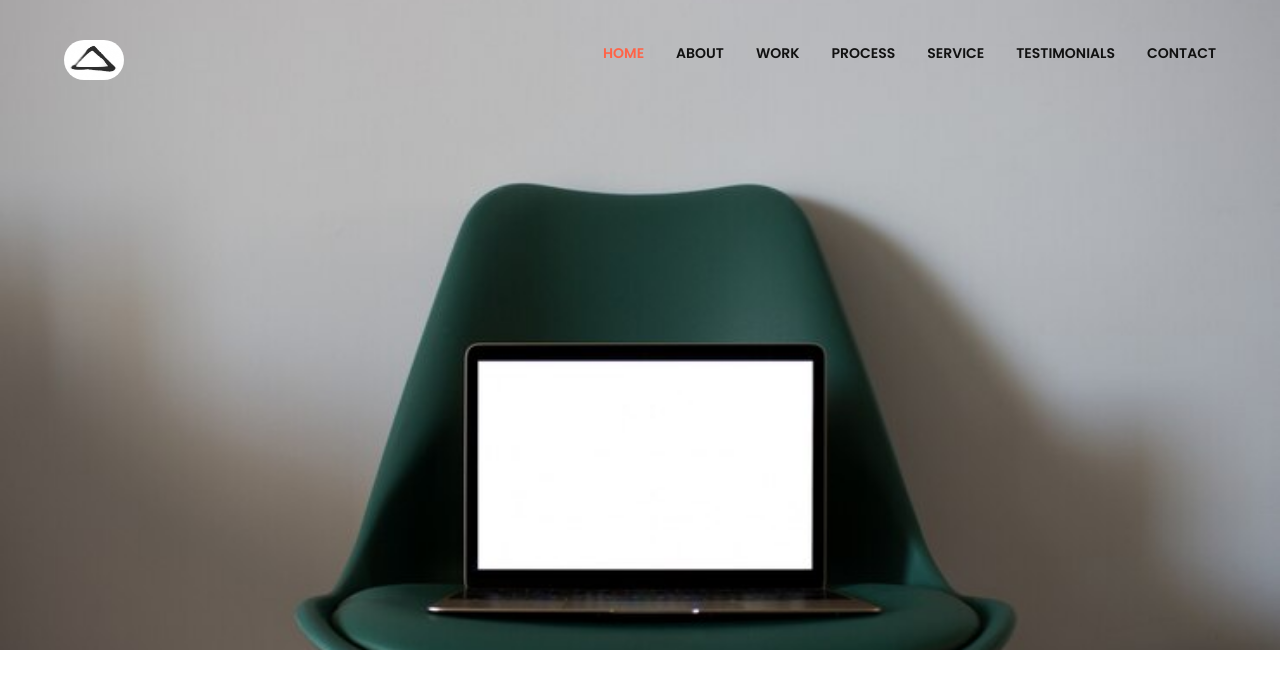
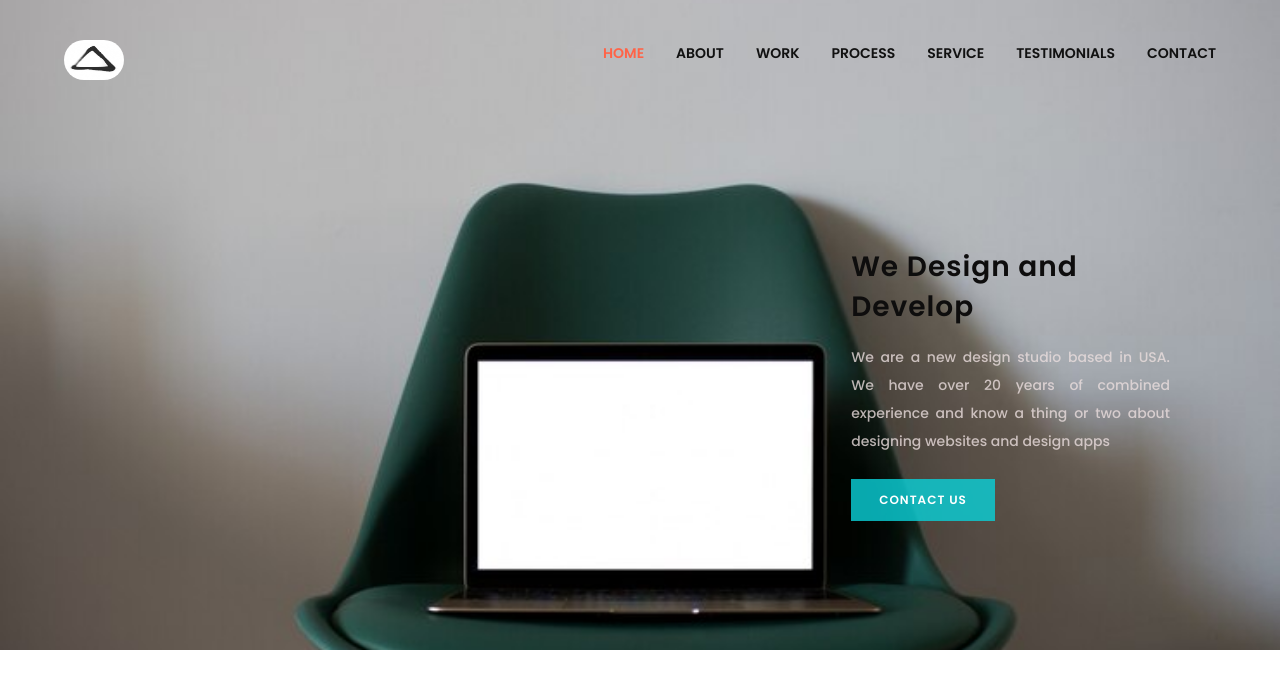
Before and after one commit to TamannaAfroz2666/Test, a React (Create React App) app: page / in a window 1280 px wide. Shown: the top 688 px of the page. Built offline with nearby package versions, Linux system fonts and the light colour scheme.

Commit message:
banner of head created and designed

```diff
--- a/src/Layout/Header/Header.css
+++ b/src/Layout/Header/Header.css
@@ -64,3 +64,42 @@
 .linksTitle:hover{
     color: rgba(238, 108, 85, 0.781)
 }
+
+/* info description start  */
+.bannerDesContainer{
+    margin-top: 5rem;
+    float: right;
+    margin-left: 60%;
+}
+.bannerDesContainer .bannerTitle{
+    padding: 5rem 1rem .5rem 6rem;
+    color: #0e0d0d;
+    line-height: 40px;
+    font-weight: 600;
+    letter-spacing: 1px;
+    font-size: 28px;
+}
+.bannerDesContainer .bannerDes{
+    font-size: 14px;
+    width: 90%;
+    line-height: 28px;
+    font-weight: 500;
+    color: #ebdedec9;
+    padding: .5rem 0 0rem 6rem;
+    text-align: justify;
+}
+.btnArea button {
+    font-size: 12px;
+    padding: 12px 28px;
+    border: 0;
+    background-color: rgba(11, 207, 214, 0.815);
+    margin: 1.5rem 0 0rem 6rem;
+    font-weight: 600;
+    text-transform: uppercase;
+    color: #fff;
+    letter-spacing: 1px;
+}
+.contactBtn:hover{
+    background-color: tomato;
+    color: #0e0d0d;
+}
--- a/src/Layout/Header/Header.js
+++ b/src/Layout/Header/Header.js
@@ -12,7 +12,7 @@ const Header = () => {
                     <div className="navContainer">
                         <div className="logoContainer">
                             <Link to='/'>
-                            <img src={logo} alt="waiting...." />
+                                <img src={logo} alt="waiting...." />
                             </Link>
                         </div>
                         <div className="navList">
@@ -24,42 +24,52 @@ const Header = () => {
                                     </Link>
                                 </motion.li>
                                 <motion.li className='navListItems'
-                                 whileHover={{scale: 1.09}}
+                                    whileHover={{ scale: 1.09 }}
 
                                 >
                                     <Link className='linksTitle' to="/about">about</Link>
                                 </motion.li>
                                 <motion.li className='navListItems'
-                                whileHover={{scale: 1.09}}
+                                    whileHover={{ scale: 1.09 }}
 
                                 >
                                     <Link className='linksTitle' to="/work">work</Link>
                                 </motion.li>
                                 <motion.li className='navListItems'
-                                whileHover={{scale: 1.09}}
+                                    whileHover={{ scale: 1.09 }}
 
                                 >
                                     <Link className='linksTitle' to="/process">process</Link>
                                 </motion.li>
                                 <motion.li className='navListItems'
-                                whileHover={{scale: 1.09}}
+                                    whileHover={{ scale: 1.09 }}
 
                                 >
                                     <Link className='linksTitle' to="/service">service</Link>
                                 </motion.li>
                                 <motion.li className='navListItems'
-                                whileHover={{scale: 1.09}}
+                                    whileHover={{ scale: 1.09 }}
 
                                 >
                                     <Link className='linksTitle' to="/testimonials">testimonials</Link>
                                 </motion.li>
                                 <motion.li className='navListItems'
-                                whileHover={{scale: 1.09}}
+                                    whileHover={{ scale: 1.09 }}
 
                                 >
                                     <Link className='linksTitle' to="/contact">contact</Link>
                                 </motion.li>
                             </ul>
+                        </div>
+
+                    </div>
+                    <div className="bannerDesContainer">
+                        <h1 className='bannerTitle'>We Design and Develop</h1>
+                        <p className='bannerDes'>We are a new design studio based in USA. We have over 20 years of combined experience and know a thing or two about designing websites and design apps</p>
+                        <div className="btnArea">
+                            <Link to='/contact'>
+                            <button className='contactBtn'>Contact us</button>
+                            </Link>
                         </div>
                     </div>
 
```
